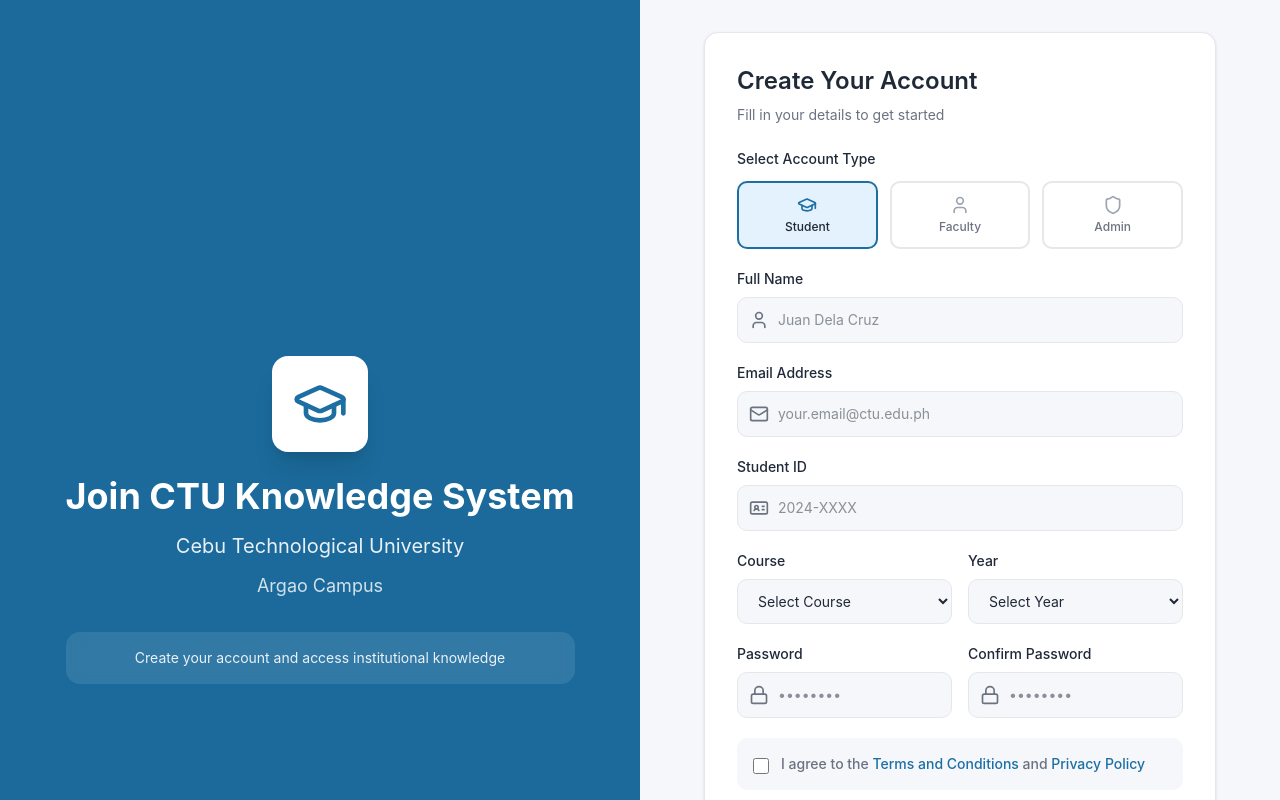
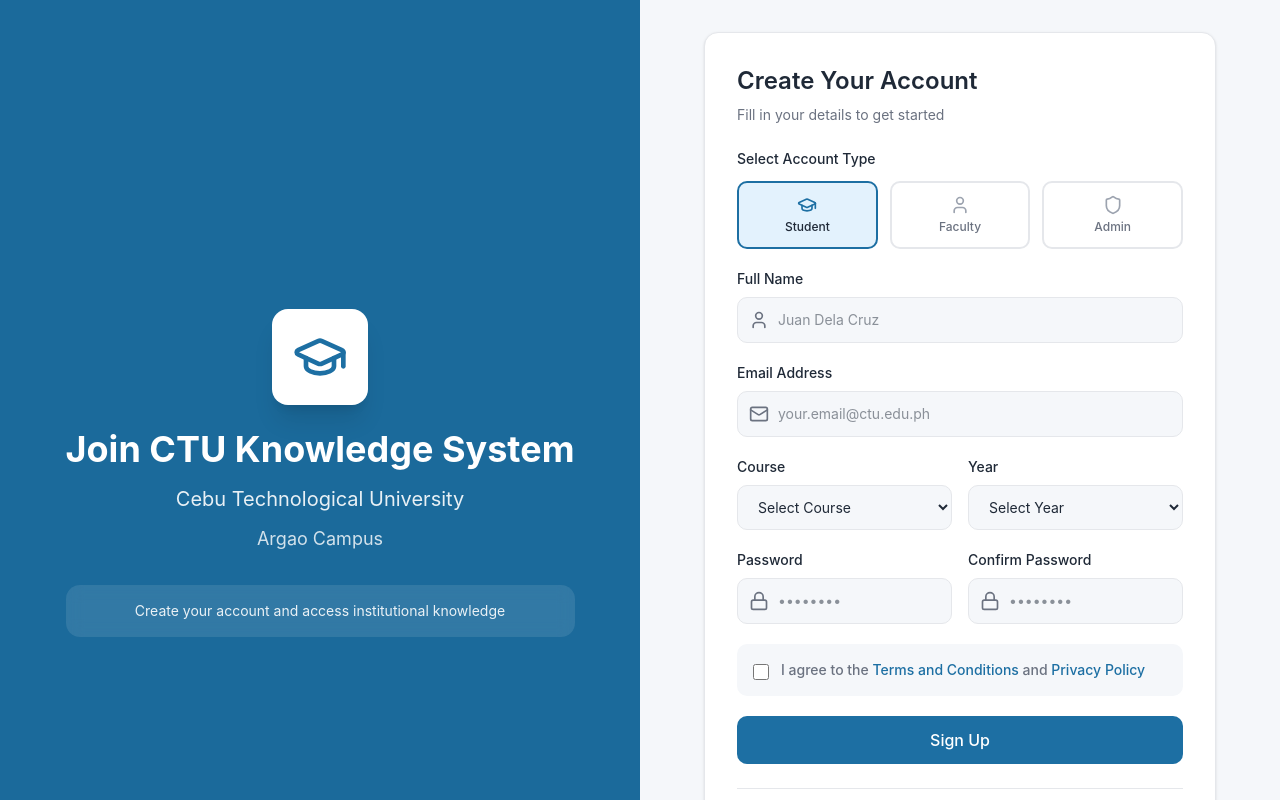
Before and after one commit to durf-nvn/rag-governance, a React (Vite) app: page /signup in a window 1280 px wide. Shown: the top 800 px of the page. Built offline with nearby package versions, Linux system fonts and the light colour scheme.

Commit message:
removed student id and employee id on the sign up page

```diff
--- a/package.json
+++ b/package.json
@@ -40,6 +40,7 @@
     "@radix-ui/react-toggle": "1.1.2",
     "@radix-ui/react-toggle-group": "1.1.2",
     "@radix-ui/react-tooltip": "1.1.8",
+    "axios": "^1.15.0",
     "class-variance-authority": "0.7.1",
     "clsx": "2.1.1",
     "cmdk": "1.1.1",
@@ -57,6 +58,7 @@
     "react-resizable-panels": "2.1.7",
     "react-responsive-masonry": "2.7.1",
     "react-router": "7.13.0",
+    "react-router-dom": "^7.14.1",
     "react-slick": "0.31.0",
     "recharts": "2.15.2",
     "sonner": "^2.0.3",
--- a/src/app/pages/SignUpPage.tsx
+++ b/src/app/pages/SignUpPage.tsx
@@ -170,23 +170,7 @@
               {/* Conditional Fields for Student */}
               {formData.role === "STUDENT" && (
                 <>
-                  <div>
-                    <label htmlFor="studentId" className="block text-sm font-medium mb-2 text-[#1F2937]">
-                      Student ID
-                    </label>
-                    <div className="relative">
-                      <IdCard className="absolute left-3 top-1/2 transform -translate-y-1/2 h-5 w-5 text-[#6B7280]" />
-                      <input
-                        id="studentId"
-                        type="text"
-                        required
-                        value={formData.studentId}
-                        onChange={(e) => setFormData({ ...formData, studentId: e.target.value })}
-                        className="w-full pl-10 pr-4 py-3 bg-[#F5F7FA] border border-[#E5E7EB] rounded-lg text-sm text-[#1F2937] focus:outline-none focus:ring-2 focus:ring-[#1D6FA3] focus:border-transparent"
-                        placeholder="2024-XXXX"
-                      />
-                    </div>
-                  </div>
+
 
                   <div className="grid grid-cols-2 gap-4">
                     <div>
@@ -228,26 +212,6 @@
                 </>
               )}
 
-              {/* Conditional Fields for Faculty */}
-              {formData.role === "FACULTY" && (
-                <div>
-                  <label htmlFor="employeeId" className="block text-sm font-medium mb-2 text-[#1F2937]">
-                    Employee ID
-                  </label>
-                  <div className="relative">
-                    <IdCard className="absolute left-3 top-1/2 transform -translate-y-1/2 h-5 w-5 text-[#6B7280]" />
-                    <input
-                      id="employeeId"
-                      type="text"
-                      required
-                      value={formData.employeeId}
-                      onChange={(e) => setFormData({ ...formData, employeeId: e.target.value })}
-                      className="w-full pl-10 pr-4 py-3 bg-[#F5F7FA] border border-[#E5E7EB] rounded-lg text-sm text-[#1F2937] focus:outline-none focus:ring-2 focus:ring-[#1D6FA3] focus:border-transparent"
-                      placeholder="EMP-XXXX"
-                    />
-                  </div>
-                </div>
-              )}
 
               {/* Password Fields */}
               <div className="grid grid-cols-2 gap-4">
```
Also changed, not shown: 1 other file (tests, documents, lock files or other folders).
